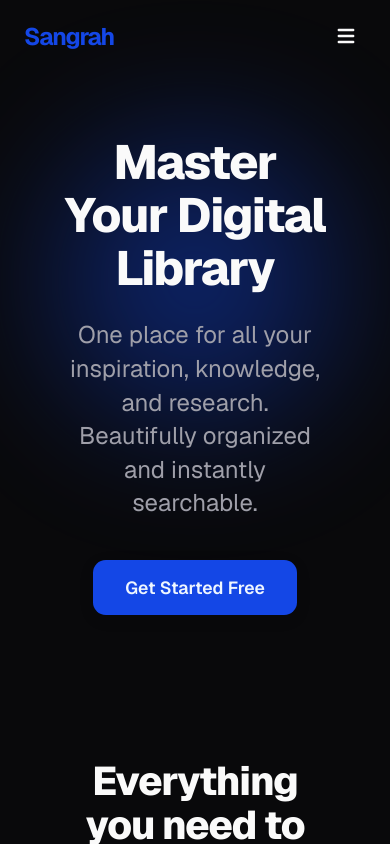
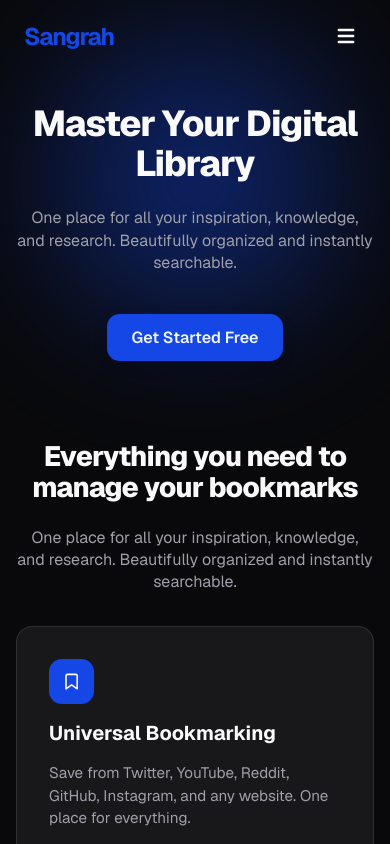
Before and after one commit to nikhilgoswami99/Bookmark-Management-System, a Next.js app: page / in a window 390 px wide. Shown: the top 844 px of the page. Built offline with nearby package versions, Linux system fonts and the light colour scheme; no server answers.

Commit message:
added text responsiveness

```diff
--- a/app/(marketing)/page.module.css
+++ b/app/(marketing)/page.module.css
@@ -15,6 +15,13 @@
   margin: 0 auto;
   padding: 4rem 2rem;
   z-index: 10;
+  width: 100%;
+}
+
+@media (max-width: 768px) {
+  .main {
+    padding: 2rem 1rem;
+  }
 }
 
 .footer {
@@ -23,4 +30,11 @@
   color: var(--muted-foreground);
   border-top: 1px solid var(--border);
   margin-top: auto;
+  font-size: 0.9rem;
 }
+
+@media (max-width: 768px) {
+  .footer {
+    padding: 2rem 1rem;
+  }
+}
--- a/components/features/Features.module.css
+++ b/components/features/Features.module.css
@@ -15,7 +15,7 @@
 }
 
 .subtitle {
-  font-size: 1.5rem;
+  font-size: clamp(1rem, 3vw, 1.5rem);
   color: var(--muted-foreground);
   margin: 0 auto 2rem;
   line-height: 1.4;
@@ -24,7 +24,7 @@
 }
 
 .heading {
-  font-size: clamp(2.5rem, 5vw, 2rem);
+  font-size: clamp(1.75rem, 5vw, 2.5rem);
   font-weight: 800;
   line-height: 1.1;
   margin-bottom: 1.5rem;
@@ -78,11 +78,37 @@
   margin: 0;
 }
 
+@media (max-width: 1024px) {
+  .featuresSection {
+    width: 90%;
+  }
+
+  .heading,
+  .subtitle {
+    width: 90%;
+  }
+}
+
 @media (max-width: 768px) {
+  .featuresSection {
+    width: 100%;
+    padding: 2rem 0;
+  }
+
   .featuresGrid {
     grid-template-columns: 1fr;
   }
-  .featuresSection{
+
+  .heading,
+  .subtitle {
     width: 100%;
   }
+
+  .heading {
+    font-size: 1.75rem;
+  }
+
+  .subtitle {
+    font-size: 1rem;
+  }
 }
--- a/components/hero/Hero.module.css
+++ b/components/hero/Hero.module.css
@@ -43,7 +43,7 @@
 } */
 
 .subtitle {
-  font-size: 1.5rem;
+  font-size: clamp(1rem, 3vw, 1.5rem);
   color: var(--muted-foreground);
   max-width: 800px;
   margin: 0 auto 2.5rem;
@@ -90,9 +90,38 @@
   transform: translateY(-2px);
 }
 
+@media (max-width: 1024px) {
+  .hero {
+    width: 90%;
+  }
+
+  .subtitle {
+    font-size: 1.15rem;
+  }
+}
+
 @media (max-width: 768px) {
+  .hero {
+    width: 100%;
+    margin-bottom: 3rem;
+  }
+
   .title {
-    font-size: 3rem;
+    font-size: 2.25rem;
+  }
+
+  .subtitle {
+    font-size: 1rem;
+  }
+
+  .primaryButton,
+  .secondaryButton {
+    font-size: 1rem;
+    padding: 0.8rem 1.5rem;
+  }
+
+  .ctaGroup {
+    align-items: center;
   }
 
   .hero::before {
--- a/components/landingNavbar/LandingNavbar.module.css
+++ b/components/landingNavbar/LandingNavbar.module.css
@@ -6,6 +6,13 @@
   width: 100%;
   margin: 0 auto;
   z-index: 100;
+  transition: padding 0.3s ease;
+}
+
+@media (max-width: 1024px) {
+  .header {
+    padding: 1rem 2rem;
+  }
 }
 
 .logoLink {
@@ -100,7 +107,6 @@
 
   .navLink, .navButton {
     font-size: 1.25rem;
-    width: 80%;
     text-align: center;
   }
 
```
